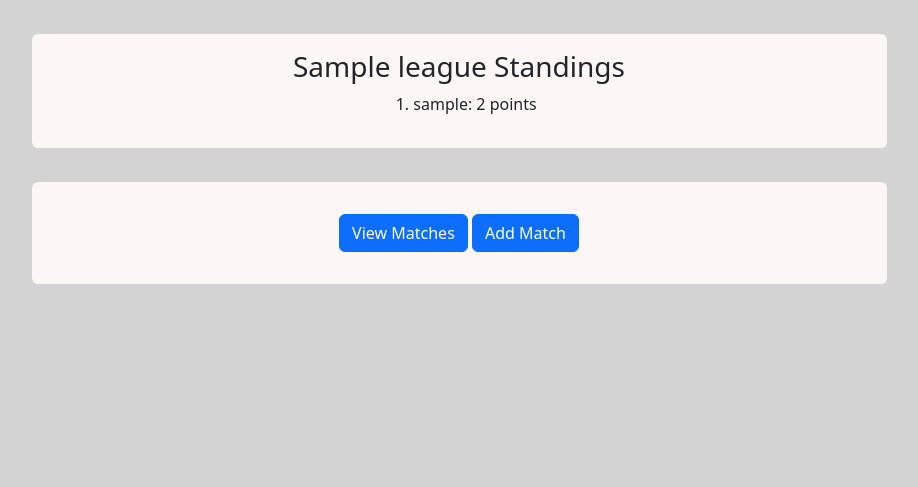
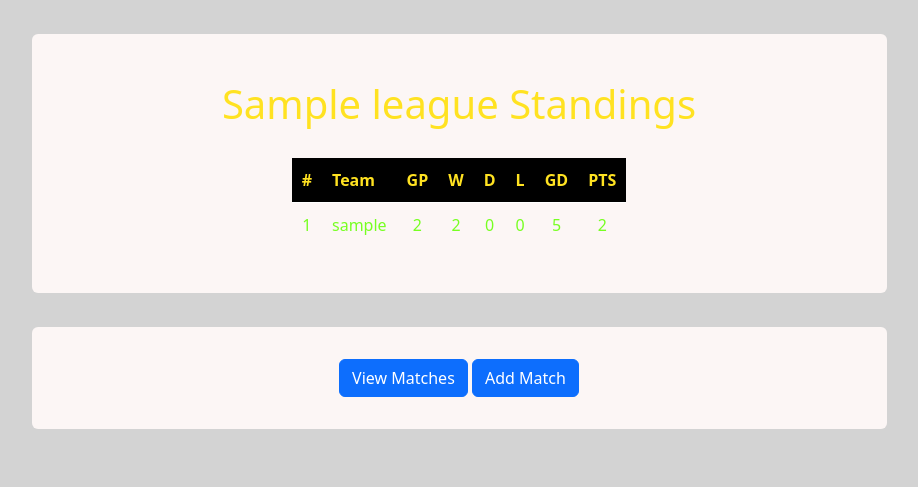
Before and after one commit to MorganStenberg/League-hub, a Django app: a page that uses league/templates/league/detailed_league.html in a window 1280 px wide. Shown: the part 56-543 px from the top of the page, without its empty margins (181-1099 px from the left). Run offline with Django 4.2, Linux system fonts and the light colour scheme; a user stored in the database is signed in; tables that the repository leaves empty hold one stand-in row (values such as "Sample post"); some libraries are stand-ins or nearby versions.

Commit message:
add new table for displaying detailed league template

```diff
--- a/league/templates/league/detailed_league.html
+++ b/league/templates/league/detailed_league.html
@@ -7,7 +7,7 @@
 
 
 
-
+<!--
   <div class="container">
       <div class="row justify-content-center">
           <div class="col-12 col-md-9 p-3 rounded detailed-league">
@@ -23,7 +23,48 @@
           </div>
       </div>
   </div>
+-->
 
+
+
+
+
+
+  <div class="container">
+    <div class="row justify-content-center">
+    <div class="col-12 col-md-9 p-3 rounded detailed-league">
+<div class="ptable">
+  <h1 class="headin">{{ league_instance.name }} Standings</h1>
+					<table>
+						<tr class="col">
+							<th>#</th>
+							<th>Team</th>
+							<th>GP</th>
+							<th>W</th>
+							<th>D</th>
+							<th>L</th>
+							<th>GD</th>
+							<th>PTS</th>
+						</tr>
+
+            {% for user, points in standings %}
+						<tr class="wpos">
+							<td>1</td>
+							<td>{{ user.username }}</td>
+							<td>2</td>
+							<td>2</td>
+							<td>0</td>
+							<td>0</td>
+							<td>5</td>
+							<td>{{ points }}</td>
+						</tr>
+            {% endfor %}
+
+					</table>
+</div>
+</div>
+</div>
+</div>
 
 
 <div class="container">
@@ -46,7 +87,7 @@
               <td class="td-score">{{ match.home_team_score }} </td>
               <td rowspan="2" class="text-center"> {{ match.date|date:"M d" }}</td>
 
-                  <!-- edit matches, credit to CI-Walkthrough  -->
+              <!-- edit and delete matches, credit to CI-Walkthrough  -->
               {% if user == match.home_team or user == match.away_team %}
               <td rowspan="2" class="text-center">
                 <a href="{% url 'edit_match' slug=league_instance.slug match_id=match.id %}"
@@ -54,11 +95,10 @@
                 </a>
               </td>
               <td rowspan="2" class="text-center">
-                    <button class="btn btn-primary btn-sm btn-delete"
-                      data-match_id="{{ match.id }}">Delete match
+                <button class="btn btn-primary btn-sm btn-delete" data-match_id="{{ match.id }}">Delete match
                 </button>
               </td>
-
+              <!-- edit and delete buttons for when user is not part of match, connected to modal displaying message -->
               {% else %}
               <td rowspan="2" class="text-center">
                 <button class="btn btn-info btn-sm btn-edit-error">
@@ -71,24 +111,19 @@
                 </button>
               </td>
               {% endif %}
-
-
             </tr>
             <tr class="bottom-table-row">
               <th>{{ match.away_team }}</th>
               <td class="td-score">{{ match.away_team_score }}</td>
             </tr>
-
-
             {% endfor %}
-
           </tbody>
         </table>
       </div>
 
       <!-- Button for collapsing add match form  -->
-          <button class="btn btn-primary btn-margin" type="button" data-bs-toggle="collapse" data-bs-target="#addMatchCollapse"
-            aria-expanded="false" aria-controls="addMatchCollapse">
+      <button class="btn btn-primary btn-margin" type="button" data-bs-toggle="collapse"
+        data-bs-target="#addMatchCollapse" aria-expanded="false" aria-controls="addMatchCollapse">
         Add Match
       </button>
 
@@ -108,7 +143,6 @@
     </div>
   </div>
 </div>
-
 
 
       <!-- Delete confirmation modal - credit to CI-Walkthrough -->
@@ -131,6 +165,7 @@
     </div>
   </div>
 </div>
+
 
   <!-- Edit match error message when user is not part of match - credit to CI-Walkthrough -->
 <div class="modal fade" id="editErrorModal" tabindex="-1" aria-labelledby="editErrorModalLabel" aria-hidden="true">
@@ -168,6 +203,10 @@
     </div>
   </div>
 </div>
+
+
+
+
 
 
 {% endblock %}
--- a/static/css/style.css
+++ b/static/css/style.css
@@ -61,3 +61,72 @@ body {
     padding-right: 30px !important;
     }
 }
+
+
+
+/*
+Styling for table for displaying standings in detailed league
+Credit to https://codepen.io/Shayley/pen/NWqrvqQ
+*/
+
+.ptable table{
+	margin: 30px auto;
+	border-collapse: collapse;
+}
+
+.ptable{
+	margin: 0px 0% 30px 0%;
+}
+
+th, td {
+    padding: 10px;
+}
+
+th{
+	background-color: black;
+	color: #ffe221;
+}
+
+.headin{
+	text-align: center;
+	text-decoration: none;
+	color: #ffe221;
+	margin: 30px;
+	display: block;
+}
+
+.wpos{
+	text-align: center;
+}
+
+.wpos td{
+	color: #77ff21;
+}
+
+.pos{
+	text-align: center;
+}
+
+.pos td{
+	color: #ff7b21;
+}
+
+table .col{
+	border-bottom: 1px solid #FFFFFF;
+}
+
+.wpos:hover{
+	background-color: #77ff21;
+}
+
+.wpos:hover td{
+	color: #000000;
+}
+
+.pos:hover{
+	background-color: #ff7b21;
+}
+
+.pos:hover td{
+	color: #000000;
+}
```
Lines whose indentation alone changed are shown as unchanged.
